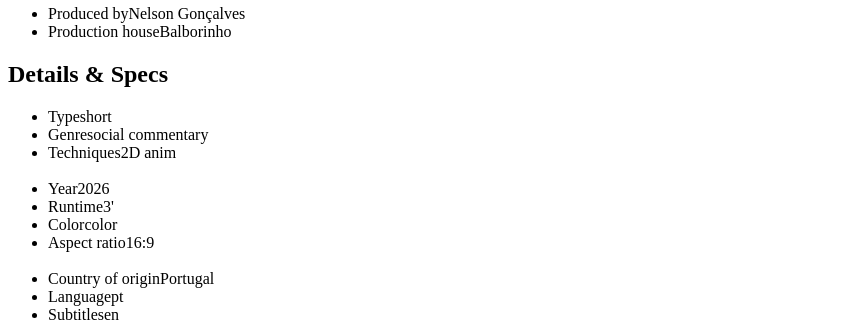
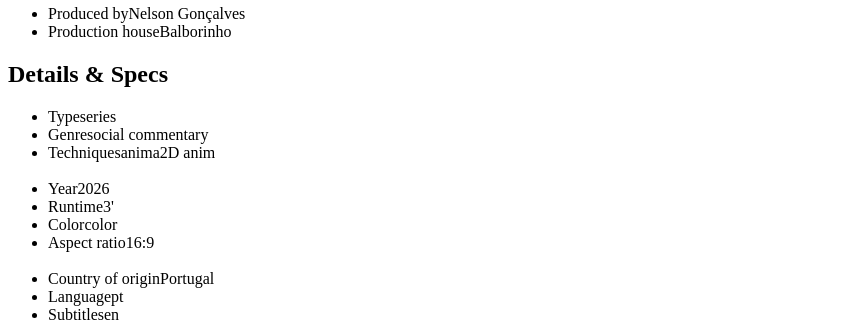
Before and after one commit to nafergo/webtest, a Jekyll site: the page built from _products/o-fim-do-capitalismo.md, in a window 1280 px wide and 900 px high, scrolled down 1188 px. Shown: the part 152-474 px from the top of the window, without its empty margins (0-857 px from the left). Built offline with Jekyll 4.4.1, drawn with Linux system fonts in a browser that asks for light colours; some of the changed lines change nothing that is shown.

Commit message:
Update o-fim-do-capitalismo.md

```diff
--- a/_products/o-fim-do-capitalismo.md
+++ b/_products/o-fim-do-capitalismo.md
@@ -9,10 +9,20 @@
 
 date: 2026-01-30
 
-project-type: ['short']
+
+project-type: ['series']
+# TIPO Curta, Série, Curtinha
+# TYPE Short, Series, Very short
+
 genre: social commentary
+# GÉNERO	Comédia, Drama, Tragédia, Fantasia, Ficção Científica, Terror/Horror, Suspense, Aventura, Romance, Mistério, Fábula, Satírico/Sátira, Experimental, Surreal/Absurdo, Poético, Psicológico, Infantil, Família, Musical, Noir, Documental (animado)
+# GENRE	Comedy, Drama, Tragedy, Fantasy, Science Fiction (Sci-Fi), Horror, Thriller, Adventure, Romance, Mystery, Fable, Satire, Experimental, Surreal/Absurd, Poetic, Psychological, Children’s, Family, Musical, Noir, Animated Documentary
+# TOM Crítica social, Político, Filosófico, Metafórico, Alegórico, Autobiográfico, Educativo, Humor negro, Irónico, Sarcástico, Contemplativo, Poético, Experimental, Abstrato, Minimalista, Sensível/Intimista, Emocional, Distópico, Utópico, Crítico, Satírico
+# TONE	Social Commentary, Political, Philosophical, Metaphorical, Allegorical, Autobiographical, Educational, Dark Humor, Ironic, Sarcastic, Contemplative, Poetic, Experimental, Abstract, Minimalist, Intimate, Emotional, Dystopian, Utopian, Critical, Satirical
 
-techniques: '2D anim'
+techniques: 'anima2D anim'
+# TÉCNICAS Animação 3D, Animação 2D,	Animação 2D digital (frame-a-frame),	Rotoscopia, Animação cut-out digital, Stop-motion
+# TECHNIQUES 3D animation,	2D animation, 2D digital animation (frame-by-frame), Rotoscoping, Digital cut-out animation, Stop-motion
 
 
 directed-by: Nelson Gonçalves
```
